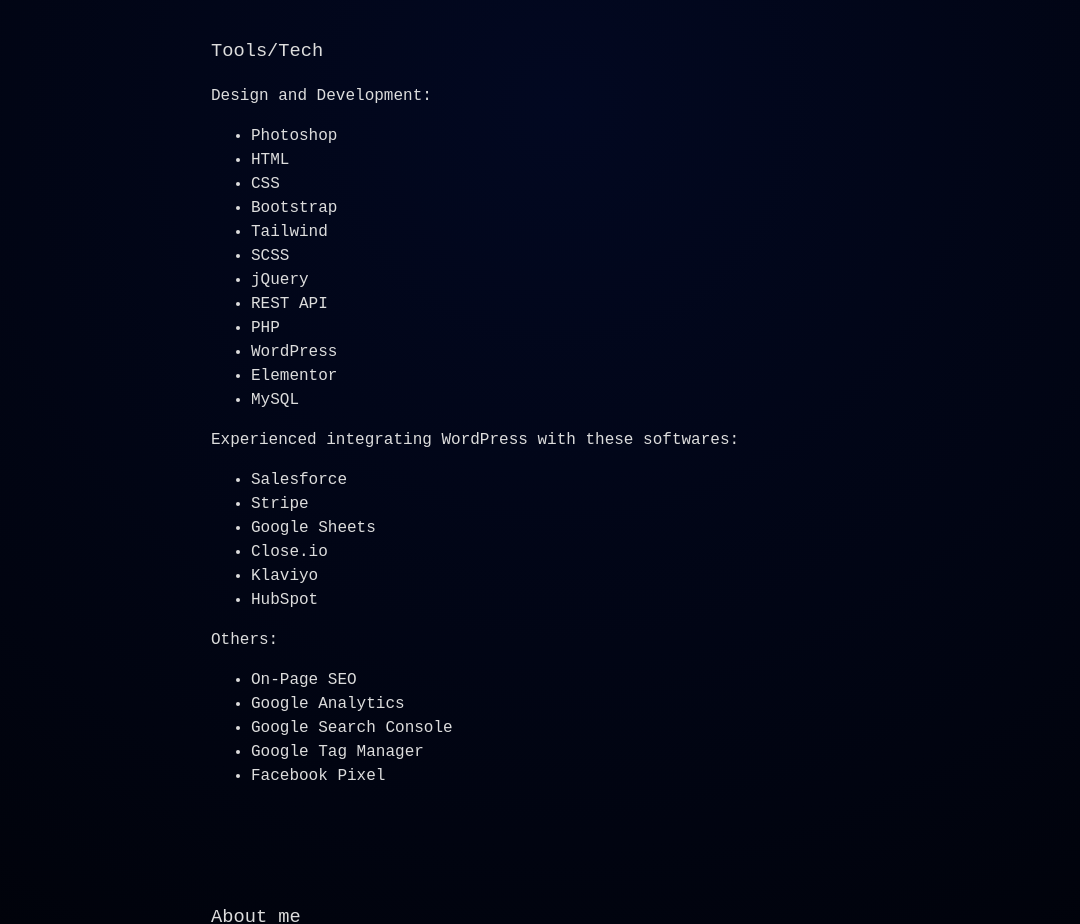
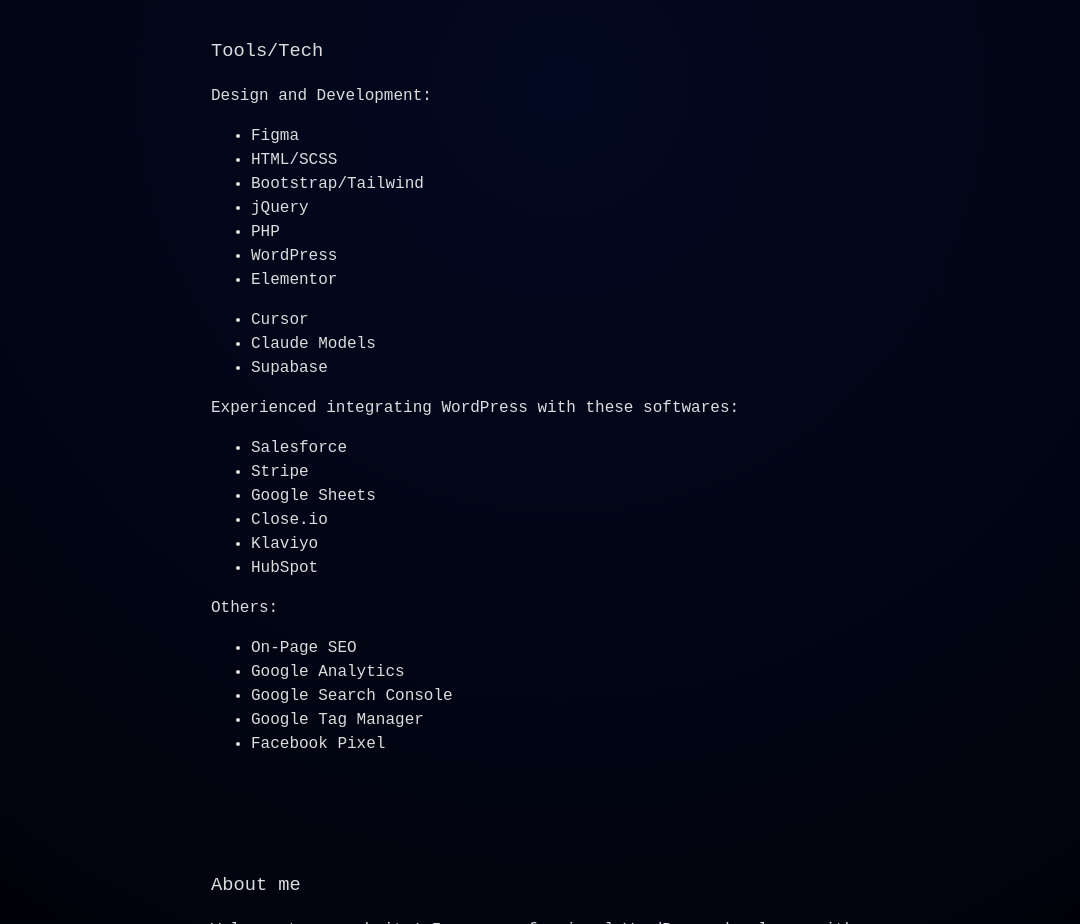
Before and after one commit to jirodearmas/jirodearmas.github.io, a plain HTML site: page index.html in a window 1280 px wide. Shown: the part 1220-2144 px from the top of the page, without its empty margins (79-1159 px from the left). Drawn offline with Linux system fonts and the light colour scheme; a web font is replaced by a local one.

Commit message:
Update index.html

```diff
--- a/index.html
+++ b/index.html
@@ -4,7 +4,7 @@
     <meta charset="UTF-8">
     <meta http-equiv="Content-Type" content="text/html; charset=UTF-8"/>
     <meta name="viewport" content="width=device-width, initial-scale=1, maximum-scale=5.0, user-scalable=yes"/>
-    <title>Jiro - Web and WordPress Developer | Freelance Web Developer | Web Designer</title>
+    <title>Jiro - Web and WordPress Developer | Freelance Web Developer | Jiro de Armas</title>
     <meta name="description" content="Jiro de Armas - Web and WordPress website Developer | Freelance Web Designer and Developer. Manila, Philippines. Click here to visit my personal website.">
     <meta name="keywords" content="jirodearmas, jiro de armas, Web Designer, Web Developer, Freelance Web Designer">
     <meta property="og:url" content="https://jirodev.com/">
@@ -97,18 +97,18 @@
             <h3 class="section__title">Tools/Tech</h3>
             <p>Design and Development:</p>
             <ul class="list-disc">
-                <li>Photoshop</li>
-                <li>HTML</li>
-                <li>CSS</li>
-                <li>Bootstrap</li>
-                <li>Tailwind</li>
-                <li>SCSS</li>
+                <li>Figma</li>
+                <li>HTML/SCSS</li>
+                <li>Bootstrap/Tailwind</li>
                 <li>jQuery</li>
-                <li>REST API</li>
                 <li>PHP</li>
                 <li>WordPress</li>
                 <li>Elementor</li>
-                <li>MySQL</li>
+            </ul>
+            <ul class="list-disc">
+                <li>Cursor</li>
+                <li>Claude Models</li>
+                <li>Supabase</li>
             </ul>
             <p>Experienced integrating WordPress with these softwares:</p>
             <ul class="list-disc">
```
